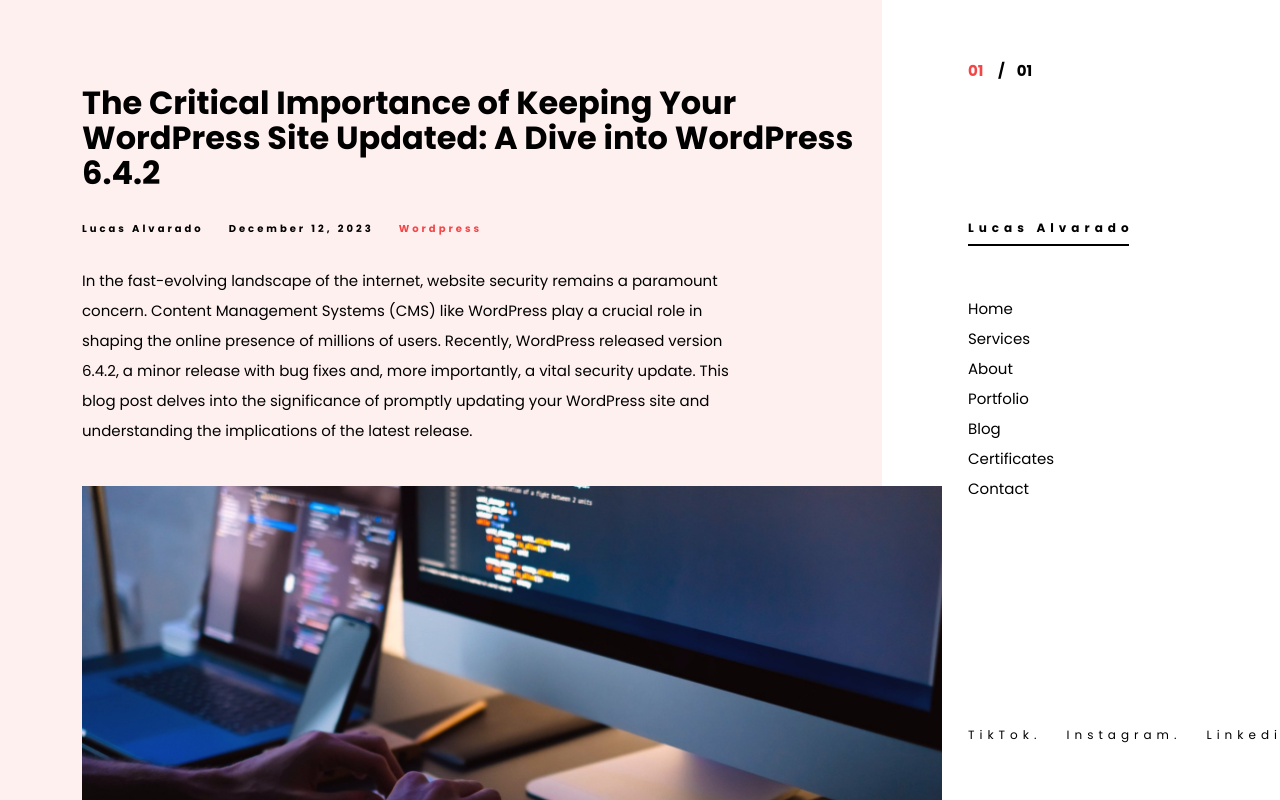
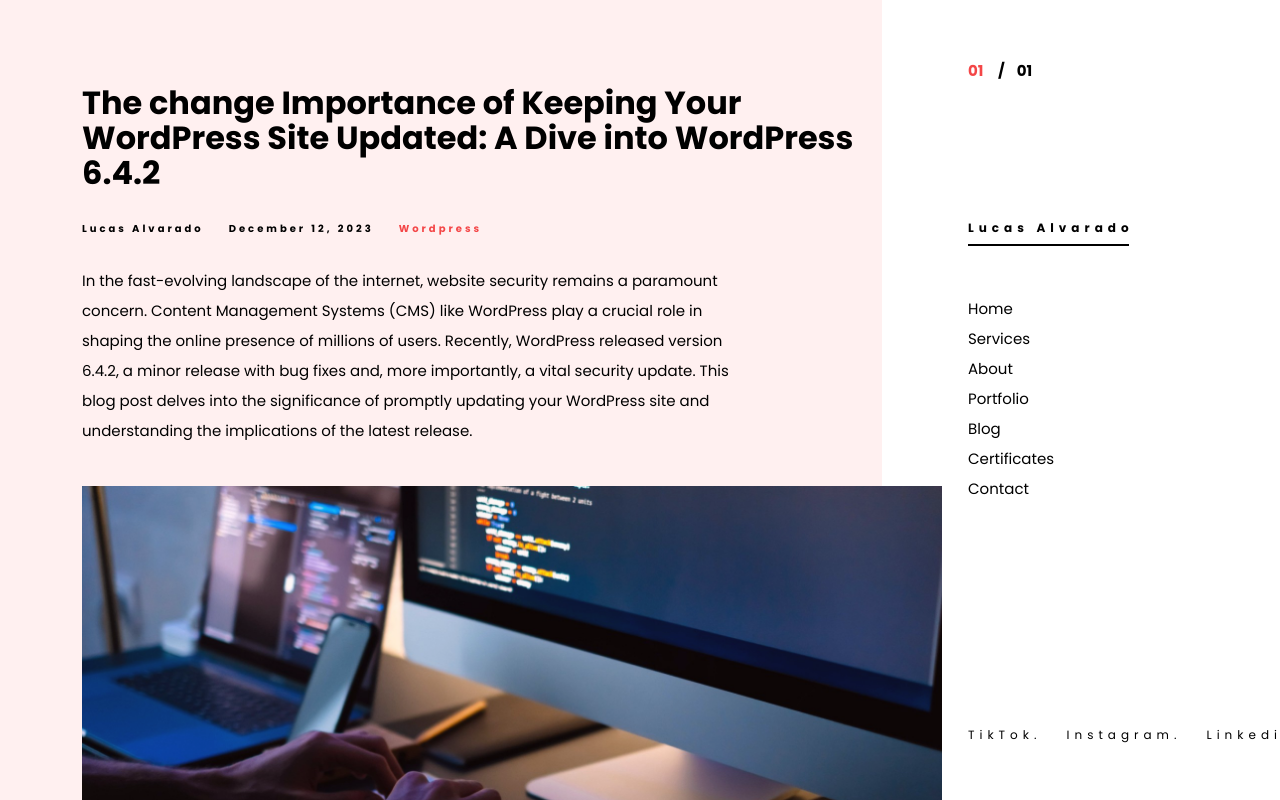
Before and after one commit to lucasalvarado23/newPortfolio, a React (Vite) app: page /single-blog2 in a window 1280 px wide. Shown: the top 800 px of the page. Built offline with nearby package versions, Linux system fonts and the light colour scheme.

Commit message:
text change

```diff
--- a/src/pages/blog/single-blog2/index.tsx
+++ b/src/pages/blog/single-blog2/index.tsx
@@ -11,7 +11,7 @@
     <section className="single-blog 22222  section">
       <div className="container-wrap">
         {/* Blog TItle */}
-        <h1 className="entry-title">The Critical Importance of Keeping Your WordPress Site Updated: A Dive into WordPress 6.4.2</h1>
+        <h1 className="entry-title">The change Importance of Keeping Your WordPress Site Updated: A Dive into WordPress 6.4.2</h1>
 
         {/* sub info about the blog (date, category, author) */}
         <ul className="meta">
```
